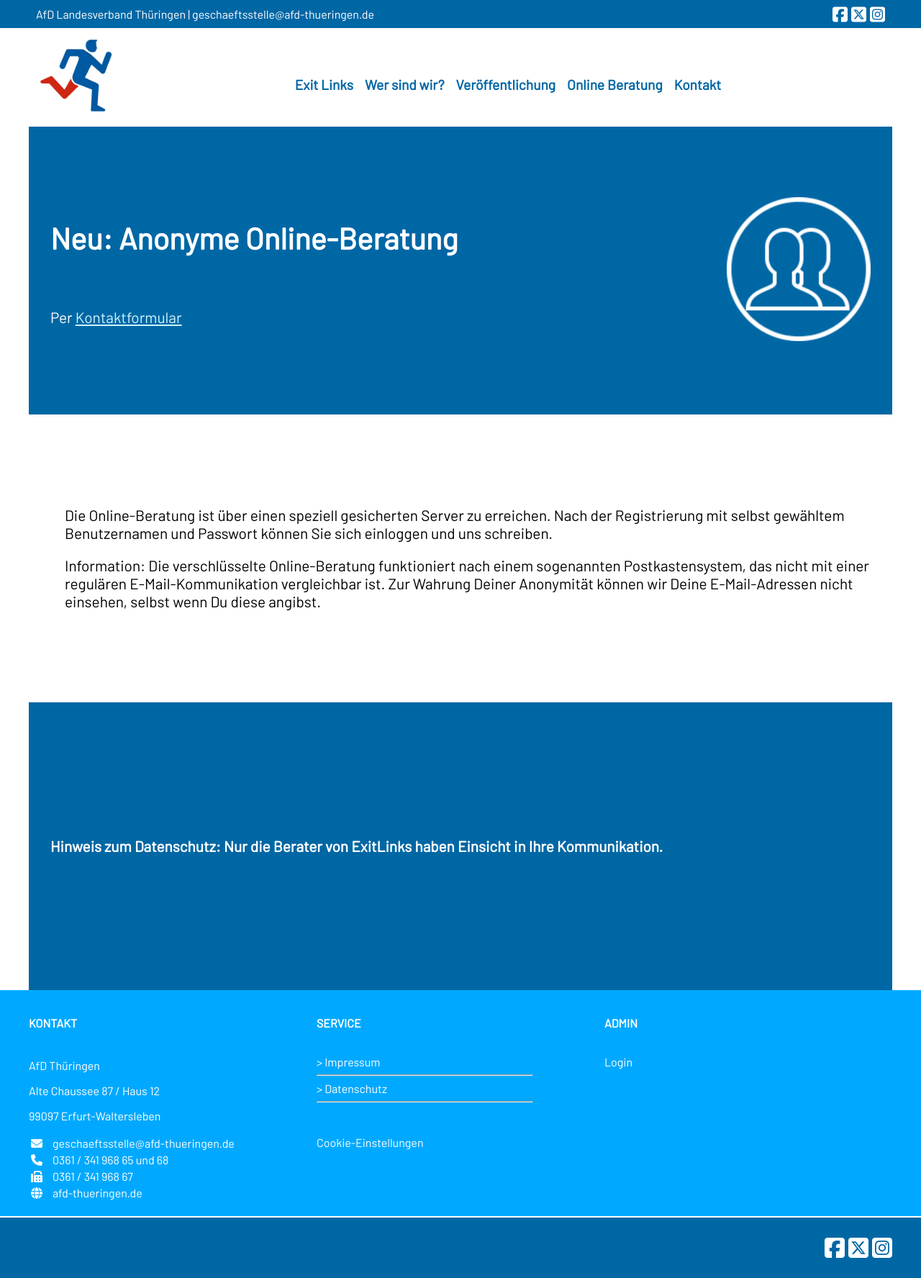
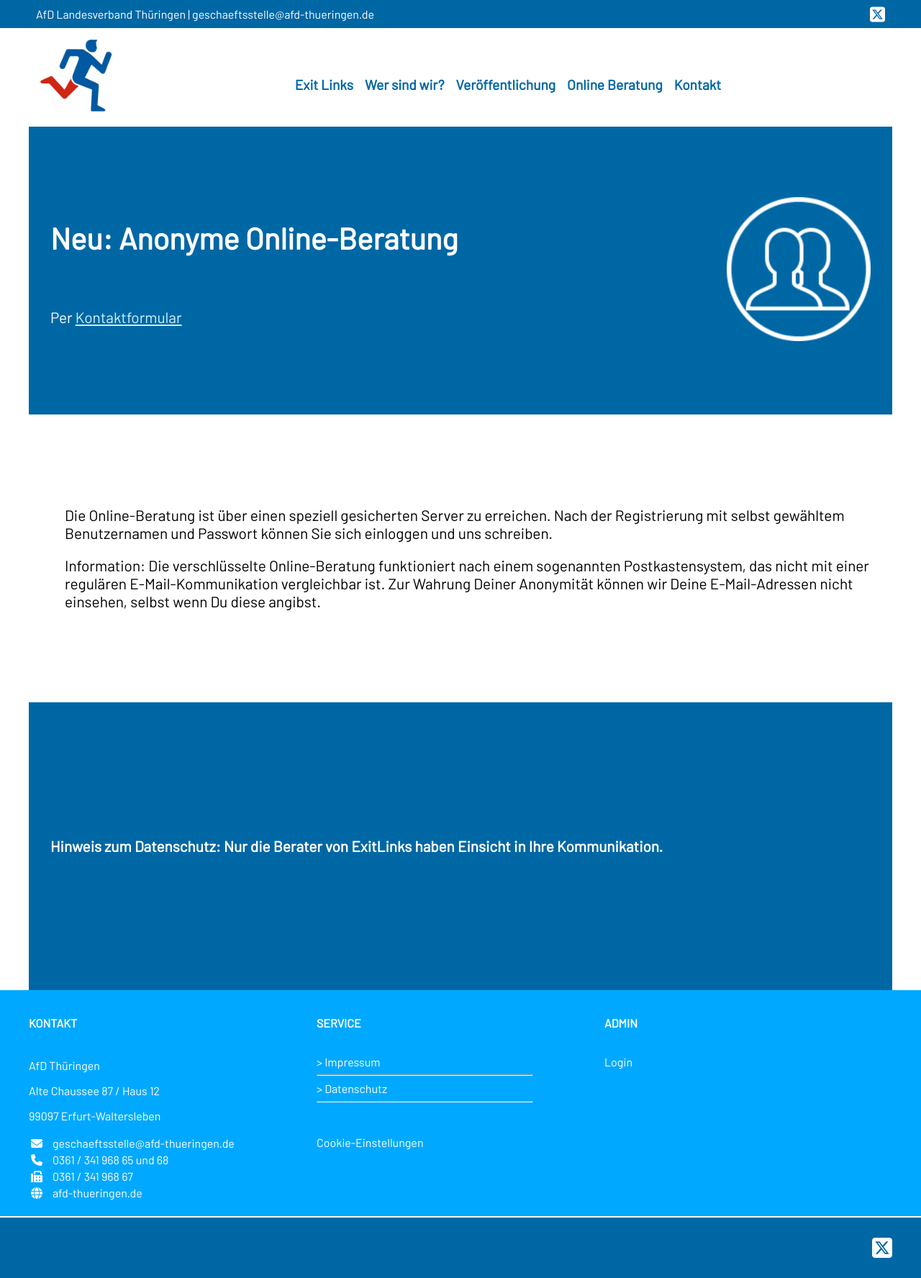
Before and after one commit to BenexTheHedgehog/ausstieg_links, a Next.js app: page /beratung in a window 1280 px wide. Shown: the whole page at 72% size. Built offline with nearby package versions, Linux system fonts and the light colour scheme; a web font is replaced by a local one.

Commit message:
add exitlinks twitter

```diff
--- a/components/footer/footer.tsx
+++ b/components/footer/footer.tsx
@@ -57,9 +57,7 @@
             <div className={styles.footer2}>
                 <div className='container'>
                 <ul className={styles.footerLists}>
-                        <li><a href="/"><i className="fa-brands fa-square-facebook"></i></a></li>
-                        <li><a href="/"><i className="fa-brands fa-square-x-twitter"></i></a></li>
-                        <li><a href="/"><i className="fa-brands fa-square-instagram"></i></a></li>
+                        <li><a href="https://twitter.com/Exit_Links"><i className="fa-brands fa-square-x-twitter"></i></a></li>
                     </ul>
                 </div>
             </div>
--- a/components/navbar/navbar.tsx
+++ b/components/navbar/navbar.tsx
@@ -21,9 +21,7 @@
                 </div>
                 <div style={{paddingRight:'10px'}}>
                     <ul>
-                        <li><a href="/"><i className="fa-brands fa-square-facebook"></i></a></li>
-                        <li><a href="/"><i className="fa-brands fa-square-x-twitter"></i></a></li>
-                        <li><a href="/"><i className="fa-brands fa-square-instagram"></i></a></li>
+                        <li><a href="https://twitter.com/Exit_Links"><i className="fa-brands fa-square-x-twitter"></i></a></li>
                     </ul>
                 </div>
             </div>
```
